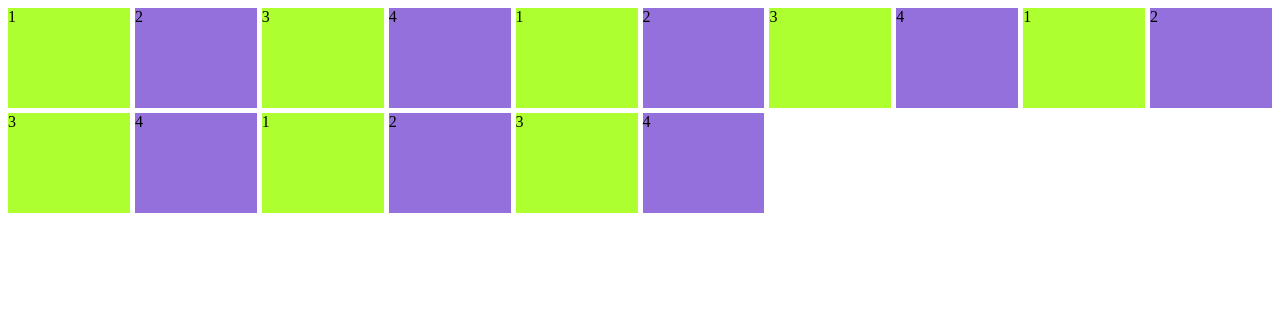
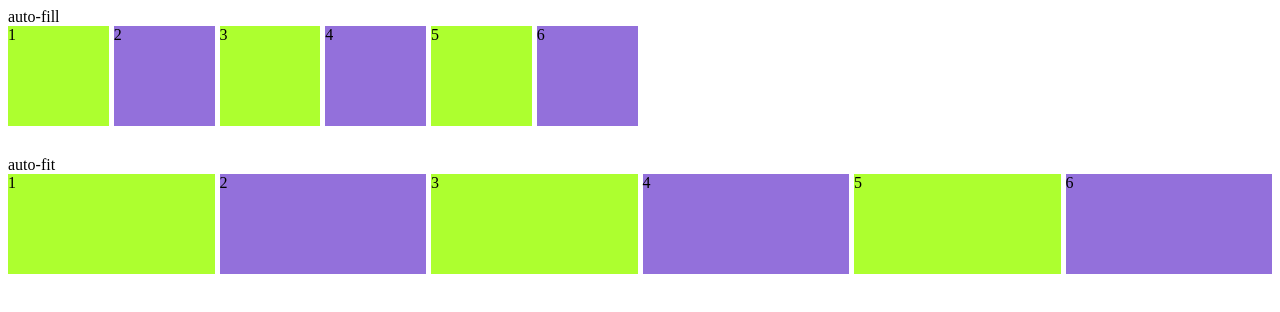
Before and after one commit to SeonghakIm/scss_class, a plain HTML site: page grid/index.html in a window 1280 px wide. Drawn offline with Linux system fonts and the light colour scheme.

Commit message:
2.12 auto-fit auto-fill

```diff
--- a/grid/index.html
+++ b/grid/index.html
@@ -7,23 +7,23 @@
     <title>(S)CSS Masterclass</title>
   </head>
   <body>
-        <div class = "grid">
+        auto-fill
+        <div class = "grid1">
           <div class="item">1</div>
           <div class="item">2</div>
           <div class="item">3</div>
           <div class="item">4</div>
+          <div class="item">5</div>
+          <div class="item">6</div>
+        </div>
+        auto-fit
+        <div class = "grid2">
           <div class="item">1</div>
           <div class="item">2</div>
           <div class="item">3</div>
           <div class="item">4</div>
-          <div class="item">1</div>
-          <div class="item">2</div>
-          <div class="item">3</div>
-          <div class="item">4</div>
-          <div class="item">1</div>
-          <div class="item">2</div>
-          <div class="item">3</div>
-          <div class="item">4</div>
+          <div class="item">5</div>
+          <div class="item">6</div>
         </div>
   </body>
 </html>
--- a/grid/styles.css
+++ b/grid/styles.css
@@ -1,12 +1,3 @@
-.grid{
-    display:grid;
-    grid-template-columns: repeat(10, minmax(100px,1fr));
-    grid-template-rows: repeat(4, 100px);
-    grid-auto-columns: 100px;
-    gap: 5px;
-    height: 100vh;
-}
-
 .item:nth-child(odd){
     background-color: greenyellow;
 }
@@ -14,3 +5,19 @@
 .item:nth-child(even){
     background-color: mediumpurple;
 }
+
+.grid1{
+    display: grid;
+    gap: 5px;
+    grid-auto-rows: 100px;
+    margin-bottom: 30px;
+    grid-template-columns: repeat(auto-fill, minmax(100px,1fr));
+}
+
+.grid2{
+    display: grid;
+    gap: 5px;
+    grid-auto-rows: 100px;
+    margin-bottom: 30px;
+    grid-template-columns: repeat(auto-fit, minmax(100px,1fr));
+}
```
Also changed, not shown: README.md.
